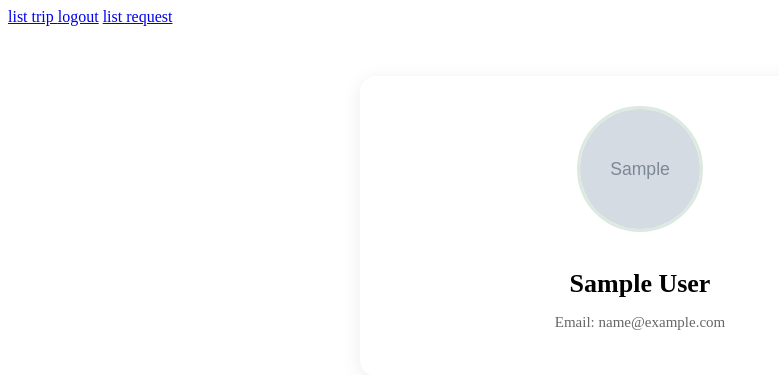
After one commit to kawsartarakhil/Exam-3-Django, a Django app: page /travel/profile/1/ in a window 1280 px wide. The commit adds this page. Shown: the top 375 px of the page, without its empty margins (0-779 px from the left). Run offline with Django 5.2, Linux system fonts and the light colour scheme; tables that the repository leaves empty hold one stand-in row (values such as "Sample post"); grey boxes marked "Sample" are stand-in pictures.

Commit message:
login fixes

```diff
--- a/accounts/views.py
+++ b/accounts/views.py
@@ -4,6 +4,7 @@ from .helpers import *
 from django.http import HttpResponse
 from django.contrib.auth import authenticate,login,logout
 from django.contrib.auth.decorators import login_required,permission_required
+from django.contrib.auth.models import Group
 
 def home_view(request):
     return render(request,'home.html')
@@ -26,6 +27,8 @@ def register_view(request):
             return render(request,"register.html",{"error":"User with this email already exists"})
 
         user=CustomUser.objects.create_user(email=email,password=password2,first_name=first_name,last_name=last_name)
+        passenger_group = Group.objects.get(name="Passengers")
+        user.groups.add(passenger_group)
         token = EmailConfimation.objects.create(user=user)
 
         send_confirmation_email(token)
--- a/travel/static/travel/request_list.css
+++ b/travel/static/travel/request_list.css
@@ -126,3 +126,74 @@
     padding: 50px 20px;
     border-radius: 10px;
 }
+
+
+/* User profile in request card */
+.req-person {
+    display: flex;
+    align-items: center;
+    gap: 12px;
+}
+
+.req-image-box {
+    width: 48px;
+    height: 48px;
+    min-width: 48px;
+    display: flex;
+    align-items: center;
+    justify-content: center;
+    overflow: hidden;
+    border-radius: 50%;
+    background: #dce9df;
+    color: #28543b;
+    font-size: 20px;
+    font-weight: 600;
+    text-decoration: none;
+}
+
+.req-profile-picture {
+    width: 100%;
+    height: 100%;
+    object-fit: cover;
+    border-radius: 50%;
+}
+
+.req-person-name {
+    color: inherit;
+    font-weight: 600;
+    text-decoration: none;
+}
+
+.req-person-name:hover {
+    text-decoration: underline;
+}
+
+/* Public profile page */
+.public-profile {
+    max-width: 500px;
+    margin: 50px auto;
+    padding: 30px;
+    text-align: center;
+    background: white;
+    border-radius: 16px;
+    box-shadow: 0 4px 20px rgba(0, 0, 0, 0.08);
+}
+
+.public-profile-picture {
+    width: 120px;
+    height: 120px;
+    object-fit: cover;
+    border-radius: 50%;
+    margin-bottom: 16px;
+    border: 3px solid #dce9df;
+}
+
+.public-profile h1 {
+    margin-bottom: 12px;
+    font-size: 26px;
+}
+
+.public-profile p {
+    color: #666;
+    font-size: 15px;
+}
--- /dev/null
+++ b/travel/templates/public_profile.html
@@ -0,0 +1,21 @@
+{% extends 'base.html' %}
+{% load static %}
+
+{% block title %}User Profile{% endblock %}
+
+{% block content %}
+<link rel="stylesheet" href="{% static 'travel/request_list.css' %}">
+<div class="public-profile">
+
+    {% if profile_user.profile_picture %}
+        <img src="{{ profile_user.profile_picture.url }}"
+             alt="Profile picture"
+             class="public-profile-picture">
+    {% endif %}
+
+    <h1>{{ profile_user.first_name }} {{ profile_user.last_name }}</h1>
+
+    <p>Email: {{ profile_user.email }}</p>
+
+</div>
+{% endblock %}
--- a/travel/urls.py
+++ b/travel/urls.py
@@ -11,4 +11,5 @@ urlpatterns = [
     path("requests/create/", request_create_view, name="request_create"),
     path("requests/<int:pk>/edit/", request_update_view, name="request_update"),
     path("requests/<int:pk>/delete/", request_confirm_delete_view, name="request_delete"),
+    path("profile/<int:user_id>/", public_profile_view, name="public_profile"),
 ]
--- a/travel/views.py
+++ b/travel/views.py
@@ -6,6 +6,7 @@ from django.contrib.auth.decorators import login_required,permission_required
 from django.http import HttpResponse
 from .permissions import can_manage_trip,can_manage_companion_requeest
 from django.core.exceptions import PermissionDenied
+from django.contrib.auth import get_user_model
 
 
 def trip_list_view(request):
@@ -113,14 +114,13 @@ def request_list_view(request):
 
 @login_required
 def request_create_view(request):
-    if not request.user.has_perm("travel.add_companionrequest"):
-        raise PermissionDenied
     if request.method == "POST":
         start = request.POST.get("start_location")
         end = request.POST.get("end_location")
         date_text = request.POST.get("date")
         description = request.POST.get("description")
-        if not start or not end:
+        date  = parse_datetime(date_text)
+        if not start or not end or not date:
             return render(request, "request_create.html", {"error": "Start and end destination are required"})
         date = parse_datetime(date_text)
 
@@ -132,7 +132,7 @@ def request_create_view(request):
 @login_required
 def request_update_view(request, pk):
     companion_request = CompanionRequest.objects.get(pk=pk)
-    if not request.user.has_perm("travel.change_companionrequest"):
+    if not can_manage_companion_requeest(request.user,companion_request):
         raise PermissionDenied
 
     if request.method == "POST":
@@ -154,10 +154,15 @@ def request_update_view(request, pk):
 @login_required
 def request_confirm_delete_view(request, pk):
     companion_request = CompanionRequest.objects.get(pk=pk)
-    if not request.user.has_perm("travel.delete_companionrequest"):
+    if not can_manage_companion_requeest(request.user,companion_request):
         raise PermissionDenied
 
     if request.method == "POST":
         companion_request.delete()
         return redirect("request_list")
     return render(request, "request_delete.html", {"request": companion_request})
+
+def public_profile_view(request, user_id):
+    User = get_user_model()
+    profile_user = User.objects.get(pk=user_id)
+    return render(request, "public_profile.html", {"profile_user": profile_user})
```
Also changed, not shown: accounts/static/profile.css (+21 -2 lines), accounts/templates/profile.html (+14 -7 lines), travel/permissions.py (+4 -5 lines), travel/static/travel/trip_list.css (+41 -1 lines), travel/templates/request_list.html (+17 -4 lines), travel/templates/trip_detail.html (+18 -16 lines), travel/templates/trip_list.html (+5 -2 lines), travel/static/trio_form.css (renamed from travel/static/travel/trio_form.css).
